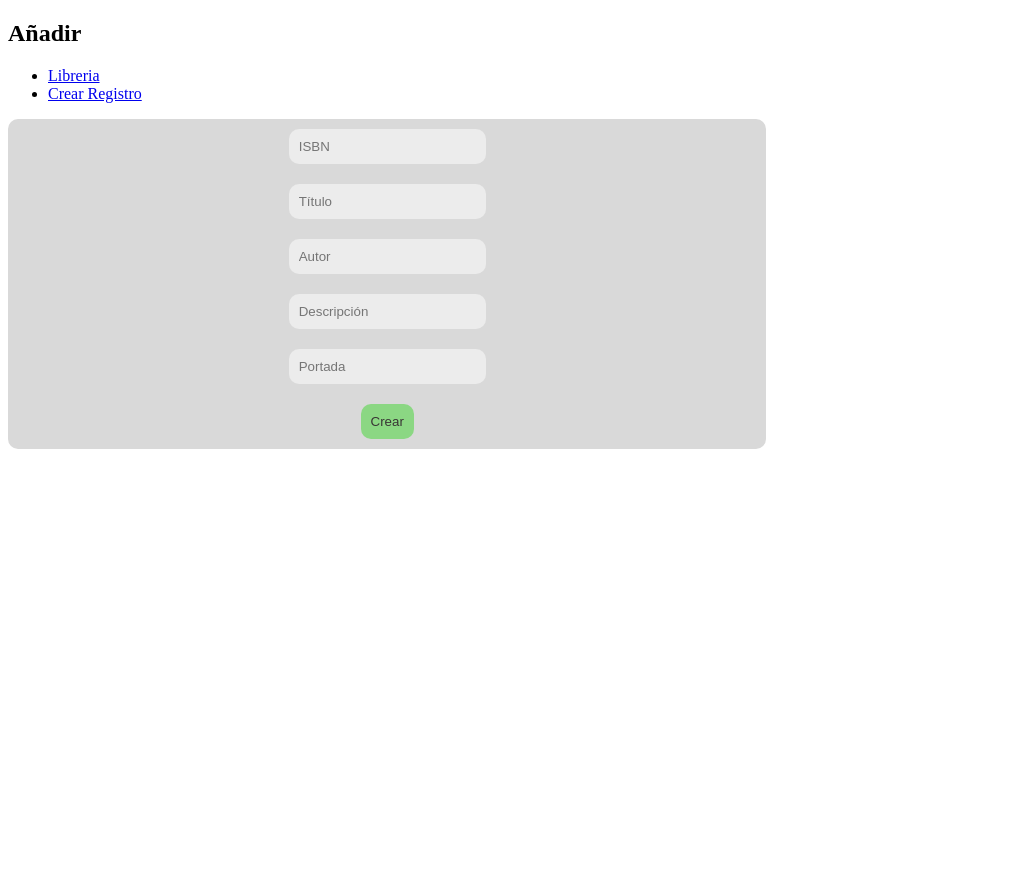
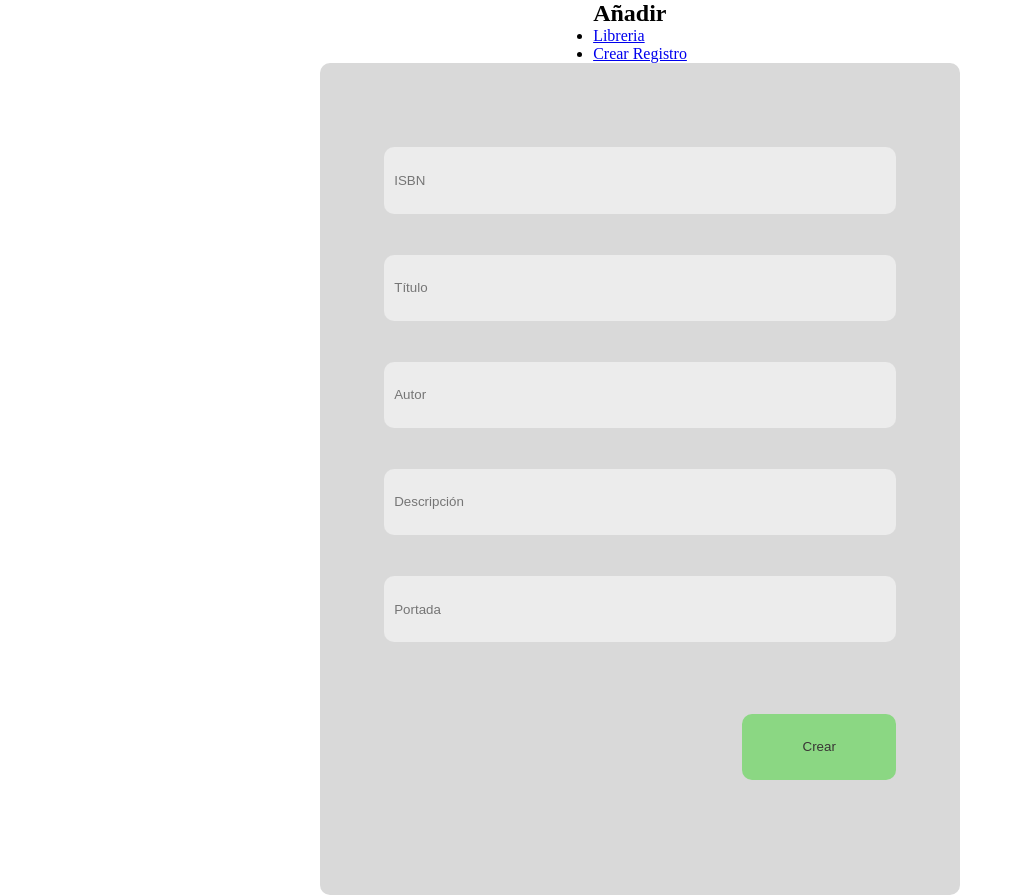
Before and after one commit to SILLUCERO/Biblioteca, a PHP site: page /formulario.php in a window 1280 px wide. Shown: the whole page, without its empty margins (0-1015 px from the left). Before the commit the page ends 449 px from the top, so only its background shows below. Run offline with PHP 8.4, Linux system fonts and the light colour scheme.

Commit message:
formulario estilado

```diff
--- a/styles.css
+++ b/estilo.css
@@ -14,5 +14,6 @@
 
     --c-text:#393535;
     --c-text-fill: #BBB4B4;
+    --c-background-box: #D9D9D9;
     --font: 'Lato', sans-serif;
   }
--- a/formulario.css
+++ b/formulario.css
@@ -9,26 +9,37 @@
     --c-background-box: #D9D9D9;
 }
 
+* {
+margin: 0;
+padding: 0;
+box-sizing: border-box;
+}
 
-.contenedorFormulario {
-    width: 60%;
-    background-color: var(--c-background-box);
-    border-radius: 10px;
+.box0 {
+    display: flex;
+    justify-content: center;
+    align-items: center;
+    flex-direction: column;
 }
 
 .formulario {
     display: flex;
     flex-direction: column;
     align-items: center;
+    width: 50vw;
+    background-color: var(--c-background-box);
+    border-radius: 10px;
+    padding: 10%;
   }
 
 .caja {
+    width: 100%;
     border: none;
     background-color: var(--c-gap);
     color: var(--c-text-fill);
     border-radius: 10px;
-    padding: 10px;
-    margin: 10px 0;
+    padding: 5% 2%;
+    margin: 4% 0;
   }
 
   .btnCrear {
@@ -36,6 +47,8 @@
     background-color: var(--c-btn-delete);
     color: var(--c-text);
     border-radius: 10px;
-    padding: 10px;
-    margin: 10px 0;
+    width: 30%;
+    padding: 5% 2%;
+    margin: 10% 0;
+    align-self:flex-end;
   }
--- a/formulario.php
+++ b/formulario.php
@@ -8,6 +8,7 @@
     <link rel="stylesheet" href="./formulario.css" />
 </head>
 <body>
+    <div class='box0'>
         <header>
             <nav class="nav">
                 <h1>Añadir</h1>
@@ -17,7 +18,7 @@
                 </ul>
             </nav>
         </header>
-    <div class='contenedorFormulario'>
+        <div>
             <form class='formulario' action="./logica/crear.php" method="POST">
                 <input class='caja' type="text" name="isbn" placeholder="ISBN">
                 <input class='caja' type="text" name="titulo" placeholder="Título">
@@ -28,5 +29,6 @@
                 <input class='btnCrear' type="submit" value="Crear">
             </form>
         </div>
+    </div>
     </body>
 </html>
```
Lines whose indentation alone changed are shown as unchanged.
